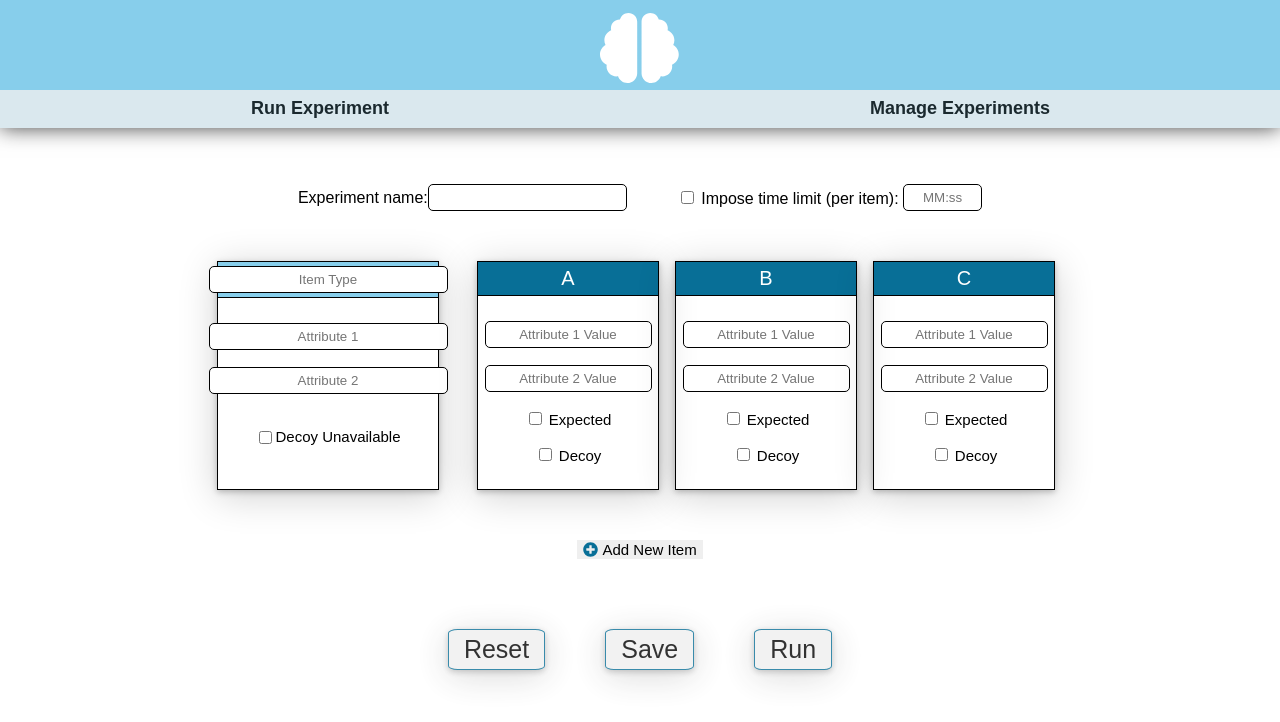
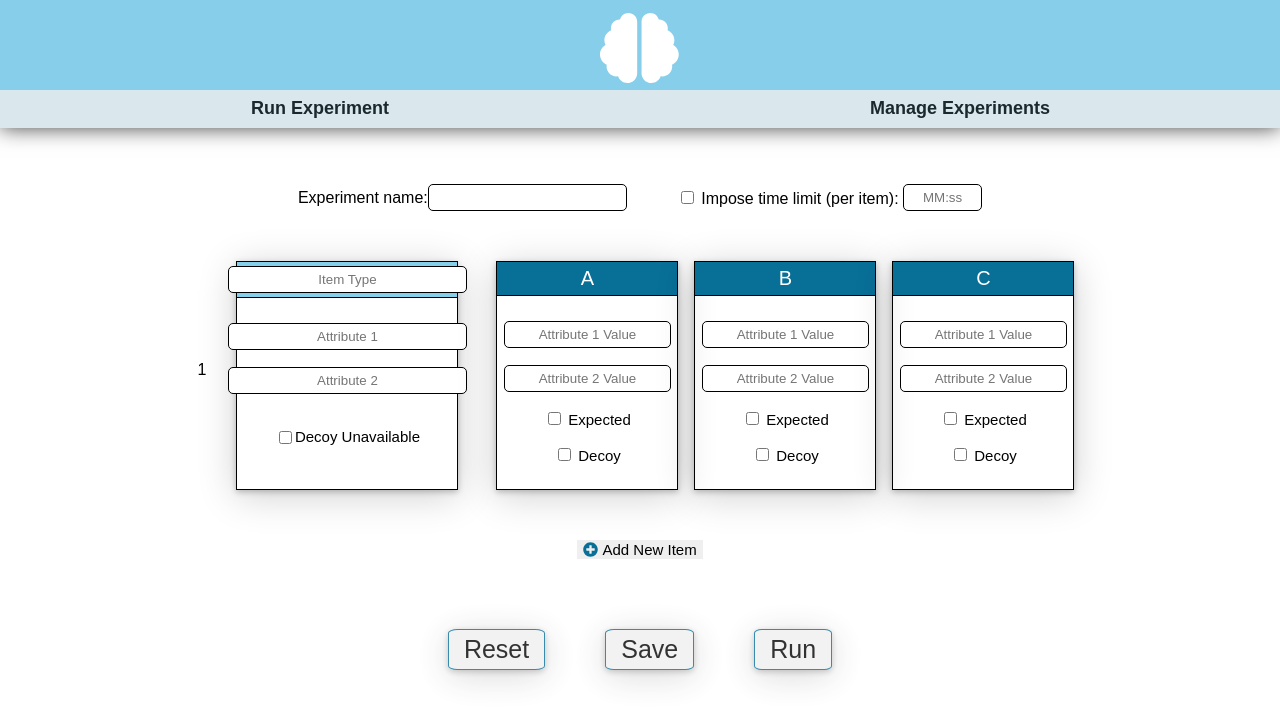
Before and after one commit to nerad25/Context-Experiment, an Angular app: page /create in a window 1280 px wide. Shown: the top 722 px of the page. Built offline with nearby package versions, Linux system fonts and the light colour scheme.

Commit message:
Tried to add item numbers, but all numbers same.

```diff
--- a/src/app/create-experiment/create-experiment.component.html
+++ b/src/app/create-experiment/create-experiment.component.html
@@ -10,6 +10,7 @@
         </div>
         <ng-template #template>
             <div class="content__container_create">
+                <div class="item_num">{{currNumItems}}</div>
                 <div class="left__fields">
                     <div class="item__entry__fields">
                             <div class="item__label__container">
--- a/src/app/create-experiment/create-experiment.component.scss
+++ b/src/app/create-experiment/create-experiment.component.scss
@@ -17,6 +17,13 @@
     {
         margin-right: 50px;
     }
+}
+
+.item_num {
+    margin-right: 30px;
+    display: flex;
+    justify-content: center;
+    margin-top: 100px;
 }
 
 
@@ -73,6 +80,8 @@
         font-size: 15px;
     }
 
+
+
     button:hover {
         text-decoration: underline;
     }
--- a/src/app/create-experiment/create-experiment.component.ts
+++ b/src/app/create-experiment/create-experiment.component.ts
@@ -1,4 +1,4 @@
-import { Component, OnInit, ElementRef, TemplateRef, ViewChild, ViewContainerRef } from '@angular/core';
+import { Component, OnInit, ElementRef, TemplateRef, ViewChild, ViewContainerRef, ComponentRef } from '@angular/core';
 import { faPlusCircle } from '@fortawesome/free-solid-svg-icons';
 import { faQuestionCircle } from '@fortawesome/free-solid-svg-icons';
 
@@ -12,6 +12,7 @@ export class CreateExperimentComponent implements OnInit {
 
   faPlusCircle = faPlusCircle;
   faQuestionCircle = faQuestionCircle;
+  currNumItems = 1;
 
   name = 'Angular';
   @ViewChild('viewContainer', {read: ViewContainerRef}) viewContainer: ViewContainerRef;
@@ -25,6 +26,7 @@ export class CreateExperimentComponent implements OnInit {
   cloneQuestion() {
     const template = this.template.createEmbeddedView(null);
     this.viewContainer.insert(template);
+    this.currNumItems++;
   }
 
 }
--- a/src/app/submit-data/submit-data.component.html
+++ b/src/app/submit-data/submit-data.component.html
@@ -7,10 +7,9 @@
         </div>
     </div>
     <div class="bottom_box">
-        <p>Would you like to save this data?</p>
+        <p>Click to finalize experimen...</p>
         <div class="buttons__container_welcome">
-            <button [routerLink]="['/experiment/welcome']" class="buttons">Yes</button>
-            <button [routerLink]="['/experiment/welcome']" class="buttons">No</button>
+            <button [routerLink]="['/experiment/welcome']" class="buttons">Finish</button>
         </div>
     </div>
 </div>
```
Also changed, not shown: src/app/manage-experiment/manage-experiment.component.scss (line endings or trailing spaces).
